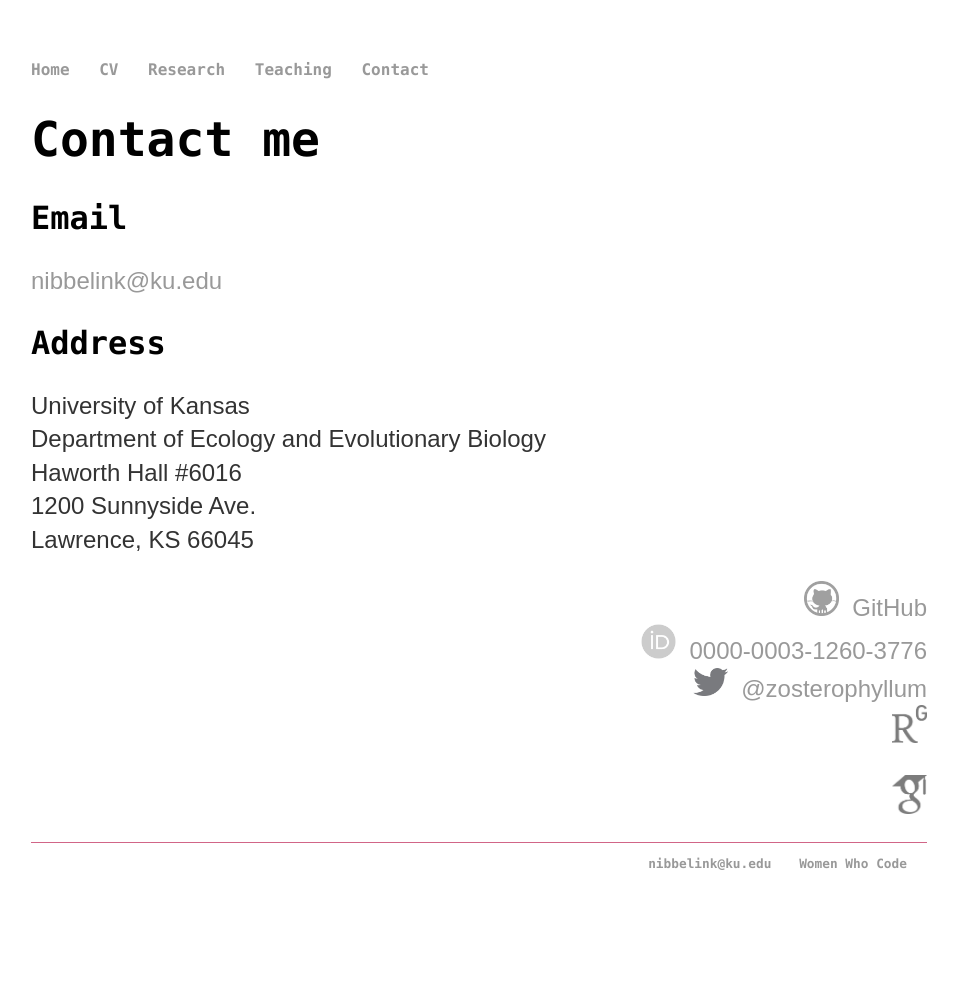
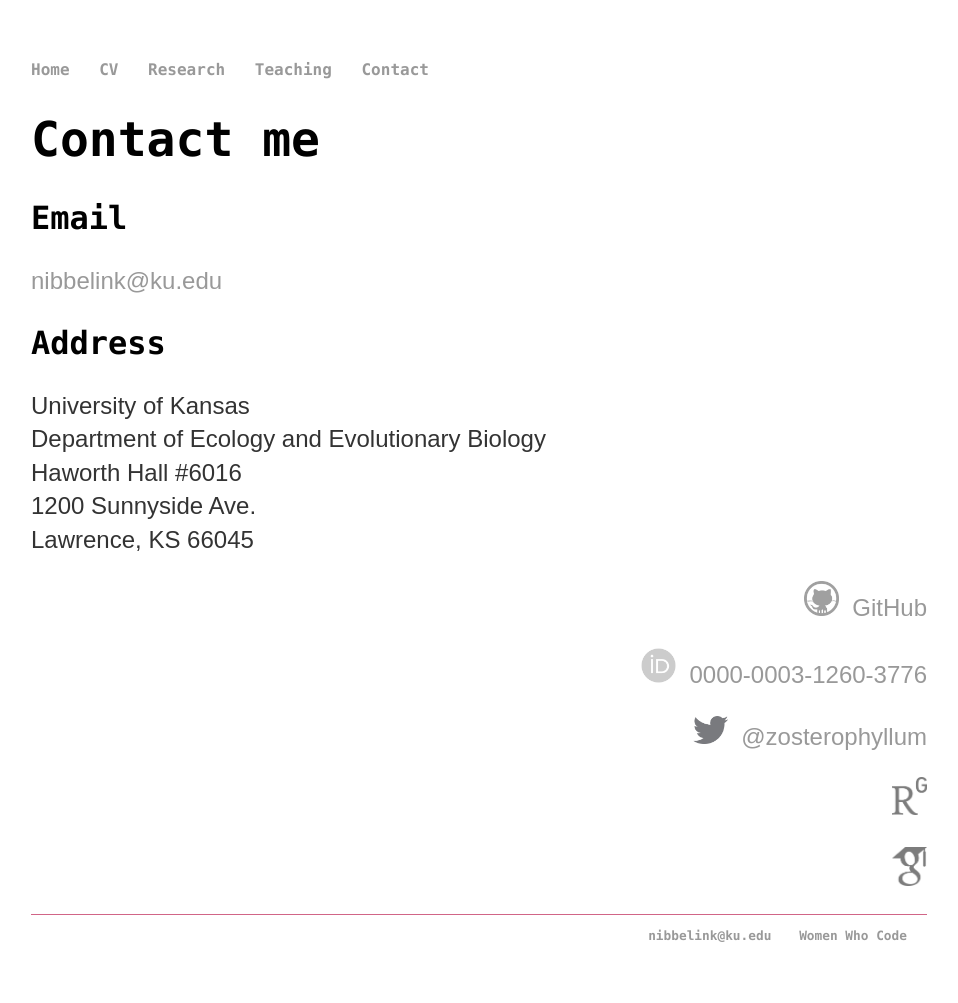
Before and after one commit to megannibbs/megannibbelink.github.io, a Jekyll site: the page built from contact/index.html, in a window 1280 px wide. Shown: the whole page, without its empty margins (161-1119 px from the left). Built offline with Jekyll 4.4.1, drawn with Linux system fonts in a browser that asks for light colours; before the commit the page ends 931 px from its top, so only the background shows below that.

Commit message:
Update index.html

```diff
--- a/contact/index.html
+++ b/contact/index.html
@@ -16,9 +16,9 @@ title: Meg Nibbelink | Contact
 			Lawrence, KS 66045</p>
         	</div>
         	<div class="column" align="right">
-			<p><img src="/images/GH_logo.png" width="35px" alt="GitHub logo"/>&nbsp;&nbsp;<a href="https://github.com/megannibbs">GitHub</a></br>
-				<img src="/images/orcid.jpg" width="35px" alt="ORCID logo"/>&nbsp;&nbsp;<a href="https://orcid.org/0000-0003-1260-3776">0000-0003-1260-3776</a></br>
-				<img src="/images/twitter_logo.png" width="35px" alt="Twitter logo"/>&nbsp;&nbsp;<a href="https://twitter.com/zosterophyllum">@zosterophyllum</a></br>
-				<a href="https://www.researchgate.net/profile/Megan-Nibbelink"><img src="/images/RG_logo.png" width="35px" alt="RG logo"/></a></p>&nbsp;&nbsp;&nbsp;&nbsp;<a href="https://scholar.google.com/citations?user=psFZBksAAAAJ&hl=en"><img src="/images/GS_logo.png" width="35px" alt="Scholar logo"/></a></p>
+			<p><img src="/images/GH_logo.png" width="35px" alt="GitHub logo"/>&nbsp;&nbsp;<a href="https://github.com/megannibbs">GitHub</a></p>
+			<p><img src="/images/orcid.jpg" width="35px" alt="ORCID logo"/>&nbsp;&nbsp;<a href="https://orcid.org/0000-0003-1260-3776">0000-0003-1260-3776</a></p>
+			<p><img src="/images/twitter_logo.png" width="35px" alt="Twitter logo"/>&nbsp;&nbsp;<a href="https://twitter.com/zosterophyllum">@zosterophyllum</a></p>
+			<p><a href="https://www.researchgate.net/profile/Megan-Nibbelink"><img src="/images/RG_logo.png" width="35px" alt="RG logo"/></a></p>&nbsp;&nbsp;&nbsp;&nbsp;<a href="https://scholar.google.com/citations?user=psFZBksAAAAJ&hl=en"><img src="/images/GS_logo.png" width="35px" alt="Scholar logo"/></a></p>
         	</div>
 	</div>
```
